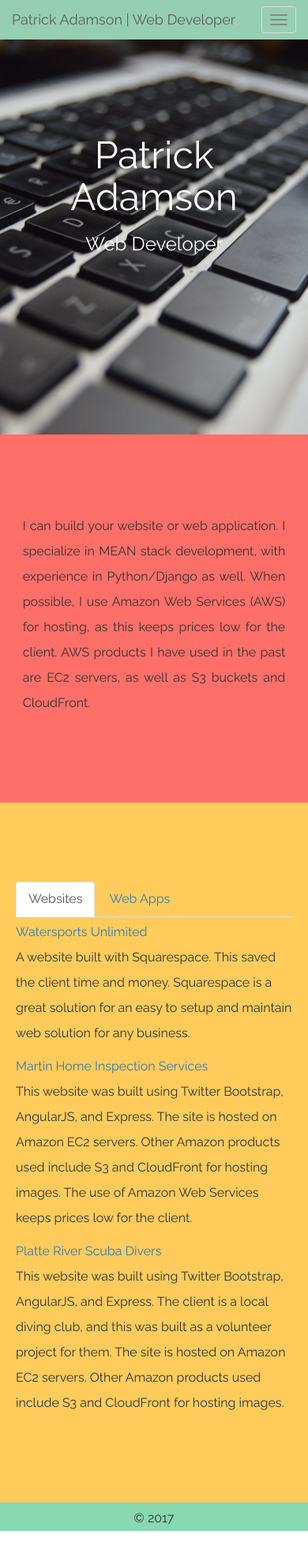
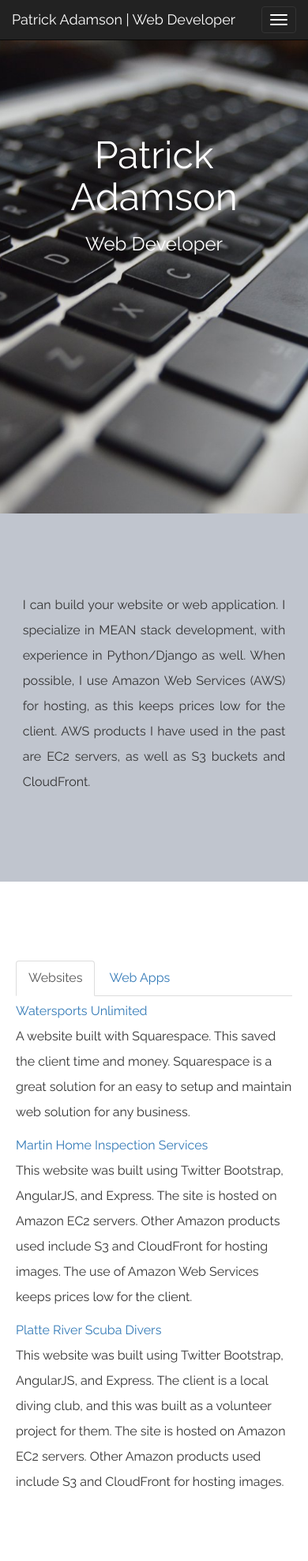
Before and after one commit to nppat/psa, a website: page client/index.html in a window 390 px wide. Shown: the top 1976 px of the page at 79% size. Before the commit the page ends 1948 px from the top, so only its background shows below. Drawn offline with nearby package versions, Linux system fonts and the light colour scheme; files whose address does not match are found by name.

Commit message:
update font-size for responsivness, change color scheme to space-grey

```diff
--- a/client/partials/main.html
+++ b/client/partials/main.html
@@ -1,4 +1,4 @@
-<nav class='navbar navbar-default navbar-fixed-top'>
+<nav class='navbar navbar-inverse navbar-fixed-top'>
     <div class="container-fluid">
         <div class='navbar-header'>
 			<button type="button" class="navbar-toggle collapsed" data-toggle="collapse" data-target="#navbar" aria-expanded="false" aria-controls="navbar">
@@ -49,11 +49,11 @@
             </div>
             <div id="webapps" class="tab-pane fade">
                 <p>
-                    <a href='52.42.127.128'>Tour App</a><br>
+                    <a class='a_size'  href='52.42.127.128'>Tour App</a><br>
                     This web app is built with Twitter Bootstrap and the full MEAN stack (MongoDB, Express, Angular, and Node).  This app is designed for the touring professional as a reference guide for various venues and areas that might not have a lot of information published about them.  The user is able to view different venues and they are also able to update venue information as well as enter a new venue.  Venue is searchable.  Login is required.  Bcrypt is used for testing purposes as this app is still in development.
                 </p>
                 <p>
-                    <a href='#'>Homespec</a><br>
+                    <a class='a_size'  href='#'>Homespec</a><br>
                     This web app is built with Twitter Bootstrap and the full MEAN stack (MongoDB, Express, Angular, and Node).  That is all I can say about this app at this time.
                 </p>
             </div>
--- a/client/static/css/style.css
+++ b/client/static/css/style.css
@@ -26,24 +26,22 @@ body {
 			background-color: #ffeead; /* canvas */
 			background: url('/static/img/keyboard.jpg') no-repeat center center;
 	        background-size: cover;
-			height: 50rem;
+			height: 60rem;
 		}
 		#main_content {
-			background-color: #ff6f69; /* reddish */
+			background-color: #c0c5ce;
+			/*background-color: #ff6f69; /* reddish */*/
 			height: 50%;
 		}
 			#main_content>p {
 				padding: 0 2.5%;
 			}
 		#nav-tabs {
-			background-color: #ffcc5c; /* orangeish */
-		}
-		footer {
-			background-color: #88d8b0; /* Fender seafoam */
+			background-color: #fff; /* orangeish */
 		}
 /* *************************** Navbar *********************************** */
 .navbar {
-	background-color: #96ceb4; /* seafoam green */
+	/*background-color: #96ceb4; /* seafoam green */*/
 	border: none;
 	margin: 0;
 }
@@ -66,10 +64,21 @@ text-align: center;
 footer {
   padding-top: 1%;
   height: 10%;
+  /*background-color: #88d8b0; /* Fender seafoam */*/
+}
+.footer {
+  color: #4f5b66;
+  background-color: #1b1b1b;
+  background-image: -moz-linear-gradient(top, #222222, #111111);
+  background-image: -webkit-gradient(linear, 0 0, 0 100%, from(#222222), to(#111111));
+  background-image: -webkit-linear-gradient(top, #222222, #111111);
+  background-image: -o-linear-gradient(top, #222222, #111111);
+  background-image: linear-gradient(to bottom, #222222, #111111);
+  background-repeat: repeat-x;
+  border-color: #252525;
+  filter: progid:DXImageTransform.Microsoft.gradient(startColorstr='#ff222222', endColorstr='#ff111111', GradientType=0);
 }
 /* ******************************************** Font Sizing ********************************************* */
-
-
 /*==================================================
 =            Bootstrap 3 Media Queries             =
 ==================================================*/
```
